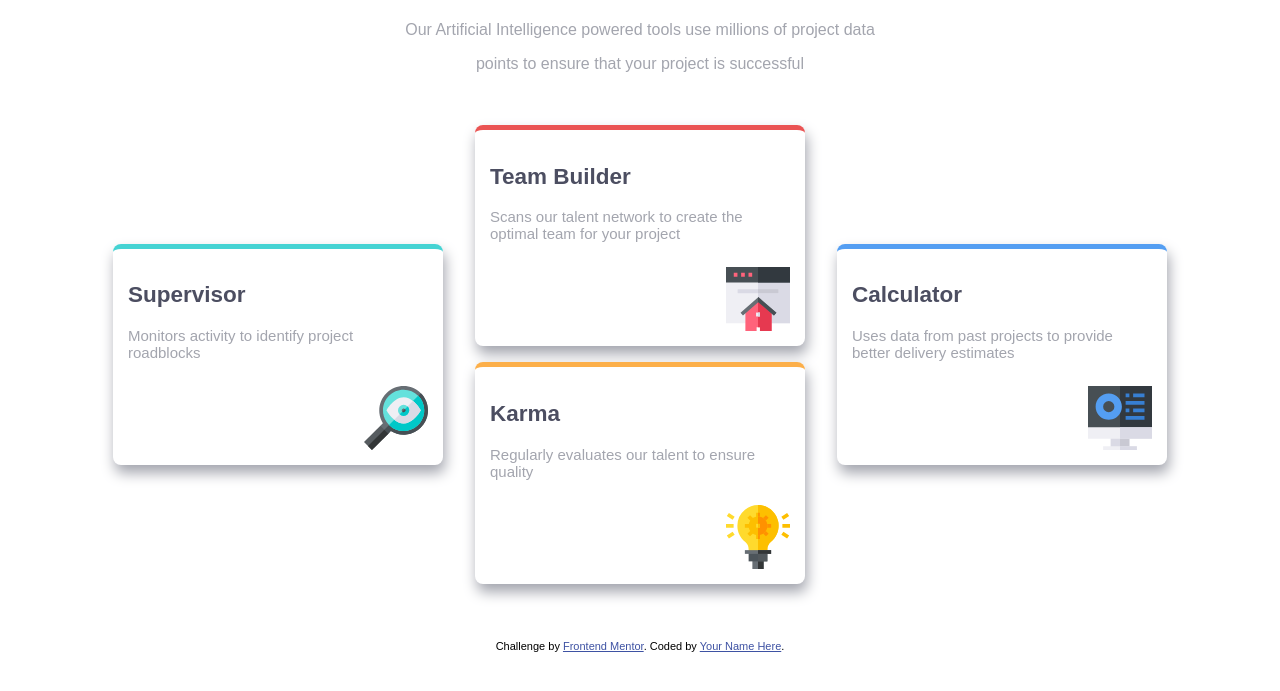
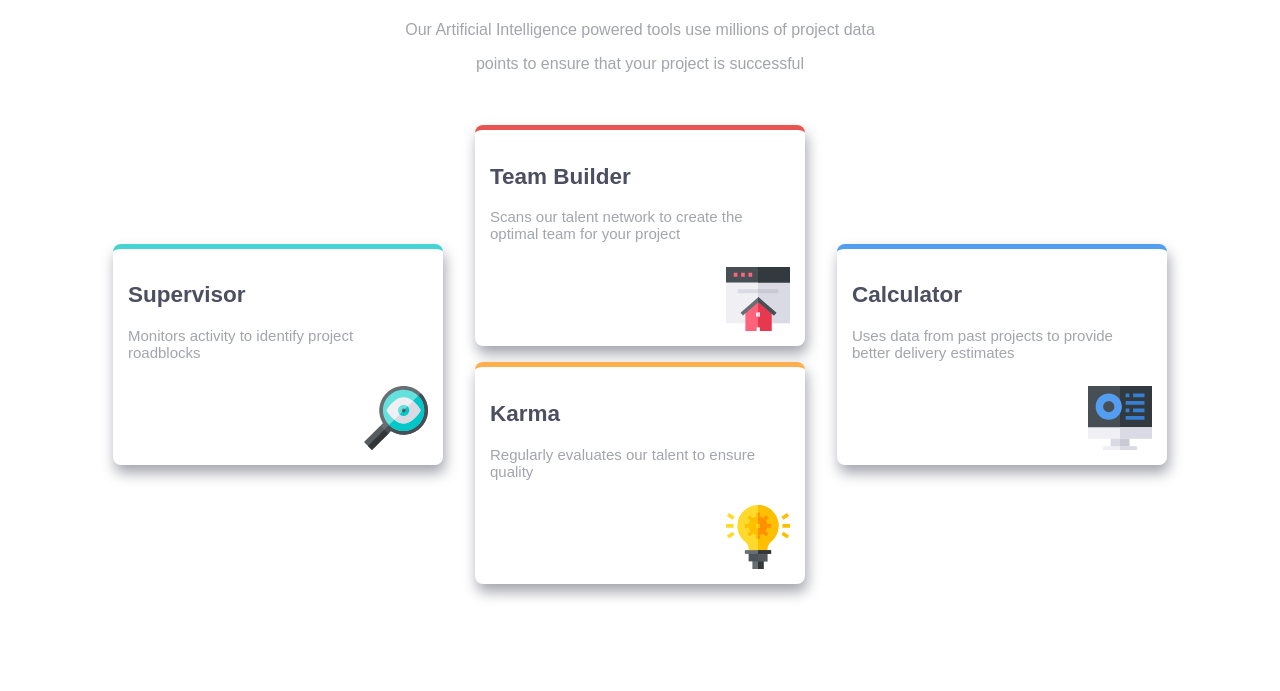
Before and after one commit to alsir/four-card-feature-section-master, a plain HTML site: page four-card-feature-section-master/index.html in a window 1280 px wide. Shown: the part 95-786 px from the top of the page. Drawn offline with Linux system fonts and the light colour scheme.

Commit message:
Update index.html

```diff
--- a/four-card-feature-section-master/index.html
+++ b/four-card-feature-section-master/index.html
@@ -55,12 +55,5 @@
       </div>
   </div>
 </div>
-
-  <footer>
-    <p class="attribution">
-      Challenge by <a href="https://www.frontendmentor.io?ref=challenge" target="_blank">Frontend Mentor</a>.
-      Coded by <a href="#">Your Name Here</a>.
-    </p>
-  </footer>
 </body>
 </html>
```
